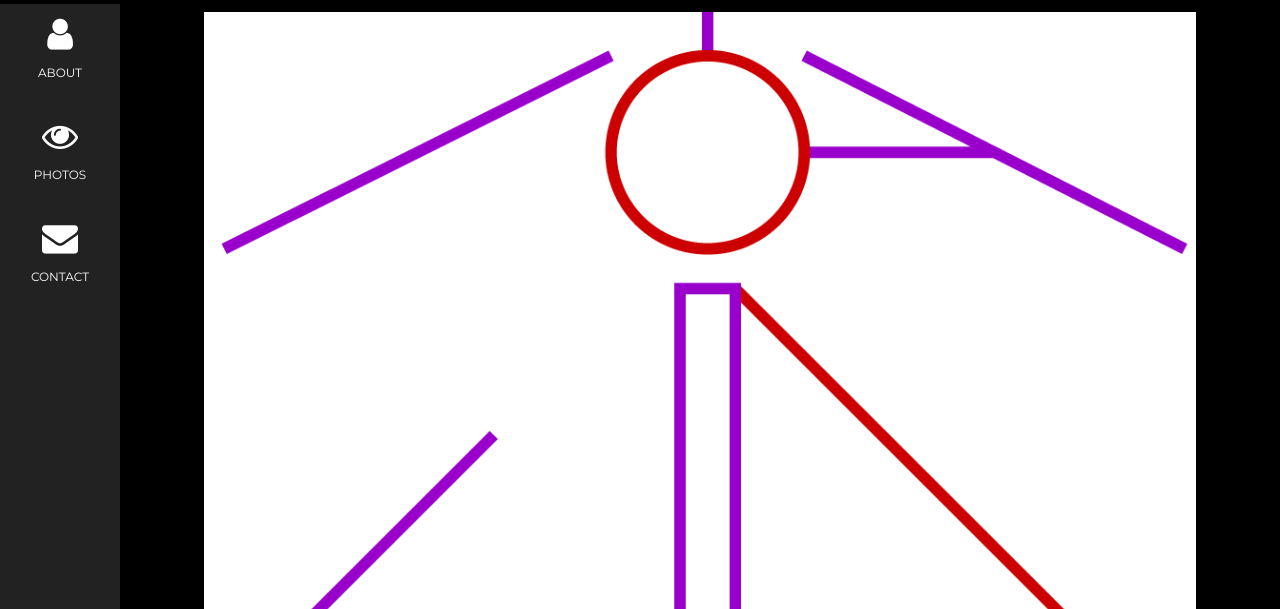
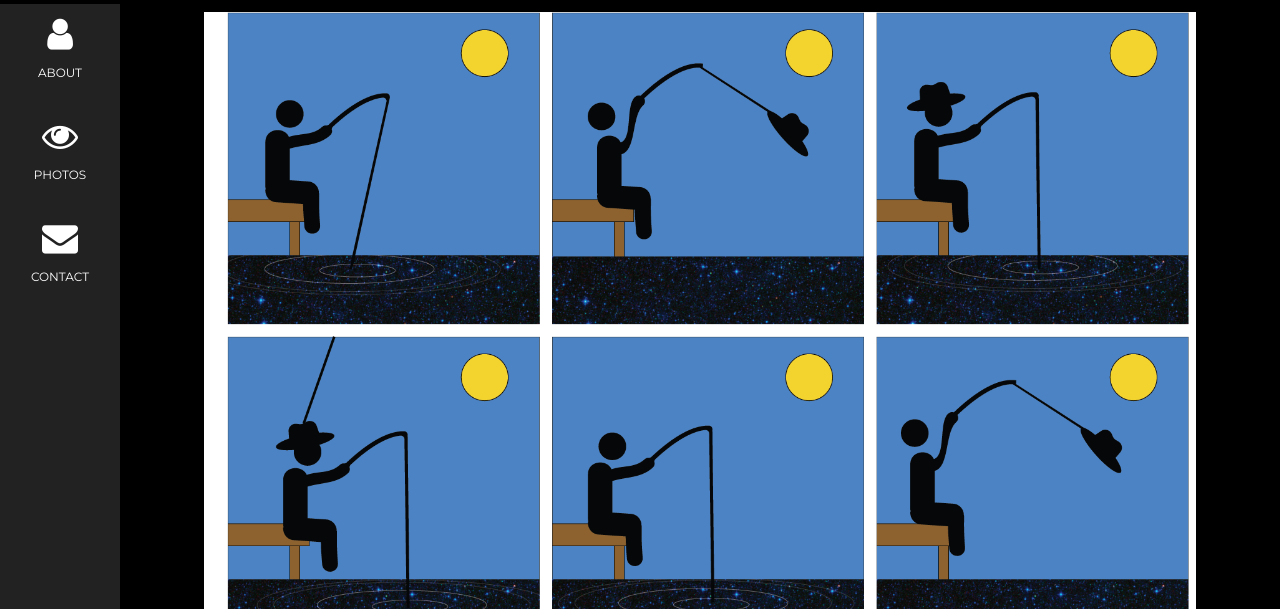
Before and after one commit to jerichotalabong/TalabongPortfolio, a plain HTML site: page index.html in a window 1280 px wide. Shown: the part 191-800 px from the top of the page. Drawn offline with nearby package versions, Linux system fonts and the light colour scheme.

Commit message:
Update index.html

```diff
--- a/index.html
+++ b/index.html
@@ -56,7 +56,7 @@ body, h1,h2,h3,h4,h5,h6 {font-family: "Montserrat", sans-serif}
   <header class="w3-container w3-padding-32 w3-center w3-black" id="home">
     <h1 class="w3-jumbo"><span class="w3-hide-small">I'm</span> Jericho</h1>
     <p>Digital Artist</p>
-    <img src="abstract.png" alt="boy" class="w3-image" width="992" height="1108">
+    <img src="talabongcomic2.png" alt="boy" class="w3-image" width="992" height="1108">
   </header>
 
   <!-- About Section -->
```
